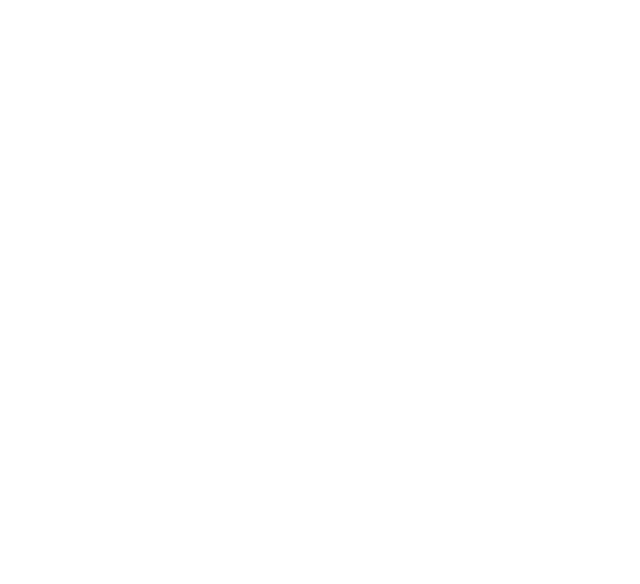
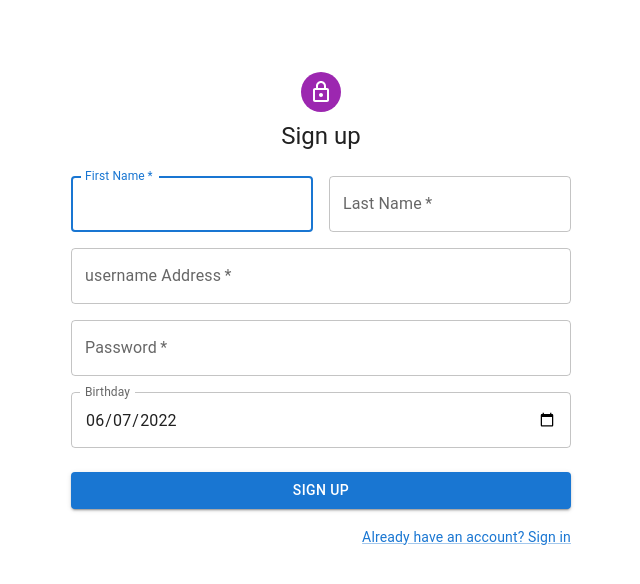
Before and after one commit to mewtu-cs/bevvy, a React app: page /Signup in a window 1280 px wide. Before the commit this address had no page. Shown: the top 584 px of the page, without its empty margins (319-959 px from the left). Built offline with nearby package versions, Linux system fonts and the light colour scheme.

Commit message:
Signin and signup page ready

```diff
--- a/package.json
+++ b/package.json
@@ -34,11 +34,13 @@
     "@emotion/styled": "^11.8.1",
     "@mui/icons-material": "^5.8.3",
     "@mui/material": "^5.8.2",
+    "@mui/x-date-pickers": "^5.0.0-alpha.5",
     "@types/express": "^4.17.13",
     "@types/node": "^17.0.40",
     "@types/react": "^18.0.12",
     "babel-loader": "^8.2.5",
     "bootstrap": "^5.1.3",
+    "date-fns-jalali": "^2.28.0-0",
     "file-loader": "^6.2.0",
     "html-webpack-plugin": "^5.5.0",
     "nodemon": "^2.0.16",
--- a/src/client/Index.tsx
+++ b/src/client/Index.tsx
@@ -3,7 +3,7 @@
 import App from './App';
 import Login from './component/Login'
 import{ BrowserRouter,Routes,Route } from 'react-router-dom'
-import { Sign } from 'crypto';
+import SignUp from './component/Signup';
 
 
 const root = ReactDom.createRoot(document.getElementById("root")!);
@@ -11,8 +11,9 @@
 root.render(
     <BrowserRouter>
     <Routes>
-        <Route path='/' element={<App/>}/>
-        <Route path='/Login' element={<Login/>}/>
+        <Route path='/App' element={<App/>}/>
+        <Route path='/' element={<Login/>}/>
+        <Route path='/Signup' element={<SignUp/>}/>
     </Routes>
     </BrowserRouter>
 );
--- a/src/client/component/DrinksCard.tsx
+++ b/src/client/component/DrinksCard.tsx
@@ -1,5 +1,8 @@
 import React from 'react'
-import '../style/DrinksCard.css'
+import '../styles/DrinksCard.css'
+import Box from '@mui/material/Box'
+import Paper from '@mui/material/Paper'
+import Grid from '@mui/material/Grid'
 
 interface Props{
   drinkDetails: {
@@ -14,12 +17,13 @@
     const url = `https://www.thecocktaildb.com/drink/${idDrink}`
 
   return (
-    <div className='card'>
+    <Box sx={{backgroundColor:'black'}}>
         <h2>{strDrink}</h2>
         <a href={url} target='_blank'>Ingredients</a>
-        <br></br>
+
         <img className='drink-image' src={strDrinkThumb}/>
-    </div>
+
+    </Box>
   )
 }
 
--- a/src/client/component/Login.tsx
+++ b/src/client/component/Login.tsx
@@ -12,6 +12,8 @@
 import LockOutlinedIcon from '@mui/icons-material/LockOutlined';
 import Typography from '@mui/material/Typography';
 import { createTheme, ThemeProvider } from '@mui/material/styles';
+import '../styles/Login.css'
+
 
 function Copyright(props: any) {
   return (
@@ -48,14 +50,16 @@
           sm={4}
           md={7}
           sx={{
-            backgroundImage: 'url(https://source.unsplash.com/random)',
+            backgroundImage: 'url(https://images.unsplash.com/photo-1514362545857-3bc16c4c7d1b?ixlib=rb-1.2.1&ixid=MnwxMjA3fDB8MHxzZWFyY2h8MXx8Y29ja3RhaWx8ZW58MHx8MHx8&w=1000&q=80)',
             backgroundRepeat: 'no-repeat',
             backgroundColor: (t) =>
               t.palette.mode === 'light' ? t.palette.grey[50] : t.palette.grey[900],
             backgroundSize: 'cover',
             backgroundPosition: 'center',
           }}
-        />
+        >
+
+        </Grid>
         <Grid item xs={12} sm={8} md={5} component={Paper} elevation={6} square>
           <Box
             sx={{
@@ -70,7 +74,7 @@
               <LockOutlinedIcon />
             </Avatar>
             <Typography component="h1" variant="h5">
-              Sign in
+            Login
             </Typography>
             <Box component="form" noValidate onSubmit={handleSubmit} sx={{ mt: 1 }}>
               <TextField
@@ -103,21 +107,18 @@
                 variant="contained"
                 sx={{ mt: 3, mb: 2 }}
               >
-                Sign In
-              </Button>
+                Login
+                </Button>
               <Grid container>
                 <Grid item xs>
-                  <Link href="#" variant="body2">
-                    Forgot password?
-                  </Link>
+
                 </Grid>
                 <Grid item>
-                  <Link href="#" variant="body2">
+                  <Link href="/Signup" variant="body2" >
                     {"Don't have an account? Sign Up"}
                   </Link>
                 </Grid>
               </Grid>
-              <Copyright sx={{ mt: 5 }} />
             </Box>
           </Box>
         </Grid>
--- a/src/client/component/Navbar.tsx
+++ b/src/client/component/Navbar.tsx
@@ -5,7 +5,7 @@
 import Typography from '@mui/material/Typography';
 import Button from '@mui/material/Button';
 import { createTheme, ThemeProvider } from '@mui/material/styles';
-import { green, orange, purple } from '@mui/material/colors';
+import {  orange, purple } from '@mui/material/colors';
 
 const outerTheme = createTheme({
   palette: {
@@ -20,22 +20,24 @@
     primary: {
       main: purple[100],
     },
+    secondary: {
+      main: orange[500],
+    },
+
   },
 });
-
-
 
 export default function ButtonAppBar() {
 
   return (
     <ThemeProvider theme={innerTheme}>
             <Box sx={{ flexGrow: 1 }} bgcolor="primary.main">
-      <AppBar position="static">
+      <AppBar position="fixed">
         <Toolbar>
-          <Typography variant="h6" component="div" sx={{ flexGrow: 1 }}>
+          <Typography variant="h6" component="div" sx={{ flexGrow: 1, fontWeight: 'bold' }}>
             Bevvy
           </Typography>
-          <Button color= "primary" href='/Login'>Login</Button>
+          <Button color= "inherit" href='/Login' sx={{ fontWeight: 'bold' }}>Login</Button>
         </Toolbar>
       </AppBar>
     </Box>
--- a/src/client/component/Searchbar.tsx
+++ b/src/client/component/Searchbar.tsx
@@ -4,6 +4,7 @@
 import Box from '@mui/material/Box'
 import Paper from '@mui/material/Paper'
 import Grid from '@mui/material/Grid'
+import { Typography } from '@mui/material';
 
 
 
@@ -27,9 +28,14 @@
         getDrinks(Search);
     },[Search])
   return (
-      <div>
-        <br></br>
-       <label >Search Cocktails</label>
+    <Box sx={{ flexGrow: 1 }}>
+    <Grid container spacing={2} >
+      <Grid item xs={8}>
+          <Typography  sx={{paddingTop:15}}>Search Cocktails</Typography>
+      </Grid>
+      <Grid item xs={4}>
+      </Grid>
+      <Grid item xs={4}>
           <Autocomplete
           value={Search}
           onInputChange={(event, newInputValue:string) => {
@@ -41,9 +47,23 @@
           sx={{ width: 300 }}
           renderInput={(params) => <TextField {...params} label="Drinks" />}
           ></Autocomplete>
+      </Grid>
+      <Grid item xs={8}>
+
+      </Grid>
+      <Grid item xs={4}>
         <DrinksList key='drinkslist' List={List}/>
+      </Grid>
+    </Grid>
+  </Box>
+    //   <div>
+    //   <br></br>
+    //  <label >Search Cocktails</label>
 
-      </div>
+    //   <DrinksList key='drinkslist' List={List}/>
+
+    // </div>
+
   )
 }
 
--- /dev/null
+++ b/src/client/component/Signup.tsx
@@ -0,0 +1,146 @@
+import React,{useState} from 'react';
+import Avatar from '@mui/material/Avatar';
+import Button from '@mui/material/Button';
+import CssBaseline from '@mui/material/CssBaseline';
+import TextField from '@mui/material/TextField';
+import FormControlLabel from '@mui/material/FormControlLabel';
+import Checkbox from '@mui/material/Checkbox';
+import Link from '@mui/material/Link';
+import Grid from '@mui/material/Grid';
+import Box from '@mui/material/Box';
+import LockOutlinedIcon from '@mui/icons-material/LockOutlined';
+import Typography from '@mui/material/Typography';
+import Container from '@mui/material/Container';
+import { createTheme, ThemeProvider } from '@mui/material/styles';
+
+function Copyright(props: any) {
+  return (
+    <Typography variant="body2" color="text.secondary" align="center" {...props}>
+      {'Copyright © '}
+      <Link color="inherit" href="https://mui.com/">
+        Your Website
+      </Link>{' '}
+      {new Date().getFullYear()}
+      {'.'}
+    </Typography>
+  );
+}
+
+const theme = createTheme();
+
+export default function SignUp() {
+  const [Date, setDate] = useState('')
+  const handleSubmit = (event: React.FormEvent<HTMLFormElement>) => {
+    event.preventDefault();
+    const data = new FormData(event.currentTarget);
+    let arrayDate:any = Date.split('-')
+    arrayDate =arrayDate.map((el:string)=>parseInt(el))
+    console.log({
+      username: data.get('username'),
+      password: data.get('password'),
+      date: arrayDate
+    });
+  };
+
+  return (
+    <ThemeProvider theme={theme}>
+      <Container component="main" maxWidth="xs">
+        <CssBaseline />
+        <Box
+          sx={{
+            marginTop: 8,
+            display: 'flex',
+            flexDirection: 'column',
+            alignItems: 'center',
+          }}
+        >
+          <Avatar sx={{ m: 1, bgcolor: 'secondary.main' }}>
+            <LockOutlinedIcon />
+          </Avatar>
+          <Typography component="h1" variant="h5">
+            Sign up
+          </Typography>
+          <Box component="form" noValidate onSubmit={handleSubmit} sx={{ mt: 3 }}>
+            <Grid container spacing={2}>
+              <Grid item xs={12} sm={6}>
+                <TextField
+                  autoComplete="given-name"
+                  name="firstName"
+                  required
+                  fullWidth
+                  id="firstName"
+                  label="First Name"
+                  autoFocus
+                />
+              </Grid>
+              <Grid item xs={12} sm={6}>
+                <TextField
+                  required
+                  fullWidth
+                  id="lastName"
+                  label="Last Name"
+                  name="lastName"
+                  autoComplete="family-name"
+                />
+              </Grid>
+              <Grid item xs={12}>
+                <TextField
+                  required
+                  fullWidth
+                  id="username"
+                  label="username Address"
+                  name="username"
+                  autoComplete="username"
+                />
+              </Grid>
+              <Grid item xs={12}>
+                <TextField
+                  required
+                  fullWidth
+                  name="password"
+                  label="Password"
+                  type="password"
+                  id="password"
+                  autoComplete="new-password"
+                />
+              </Grid>
+              <Grid item xs={12}>
+              <TextField
+                name="date"
+                id="date"
+                label="Birthday"
+                type="date"
+                sx={{ width: 500 }}
+                InputLabelProps={{
+                shrink: true,
+                }}
+                defaultValue="2022-06-07"
+                onChange={(e)=>{
+                    setDate(e.target.value)
+                    console.log(Date)
+                }}
+               />
+
+              </Grid>
+            </Grid>
+            <Button
+              type="submit"
+              fullWidth
+              variant="contained"
+              sx={{ mt: 3, mb: 2 }}
+            >
+              Sign Up
+            </Button>
+            <Grid container justifyContent="flex-end">
+              <Grid item>
+                <Link href="#" variant="body2">
+                  Already have an account? Sign in
+                </Link>
+              </Grid>
+            </Grid>
+          </Box>
+        </Box>
+      </Container>
+    </ThemeProvider>
+  );
+}
--- /dev/null
+++ b/src/client/styles/Login.css
@@ -0,0 +1,7 @@
+#video{
+    position: fixed;
+    width: 100%;
+    height: 100%;
+    object-fit:cover;
+    z-index: -1;
+}
```
Also changed, not shown: src/client/styles/DrinksCard.css (renamed from src/client/style/DrinksCard.css), src/client/styles/Navbar.css (renamed from src/client/style/Navbar.css), 1 other file (tests, documents, lock files or other folders). Lines whose indentation alone changed are shown as unchanged.
